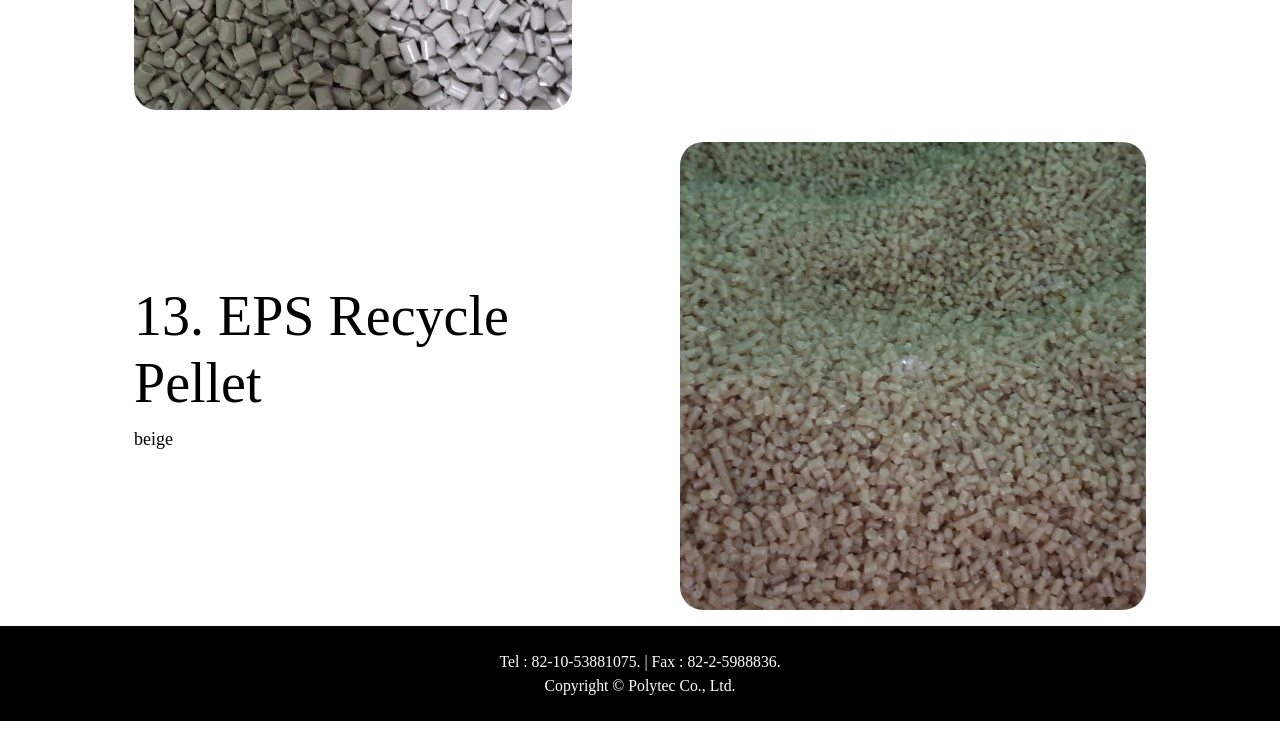
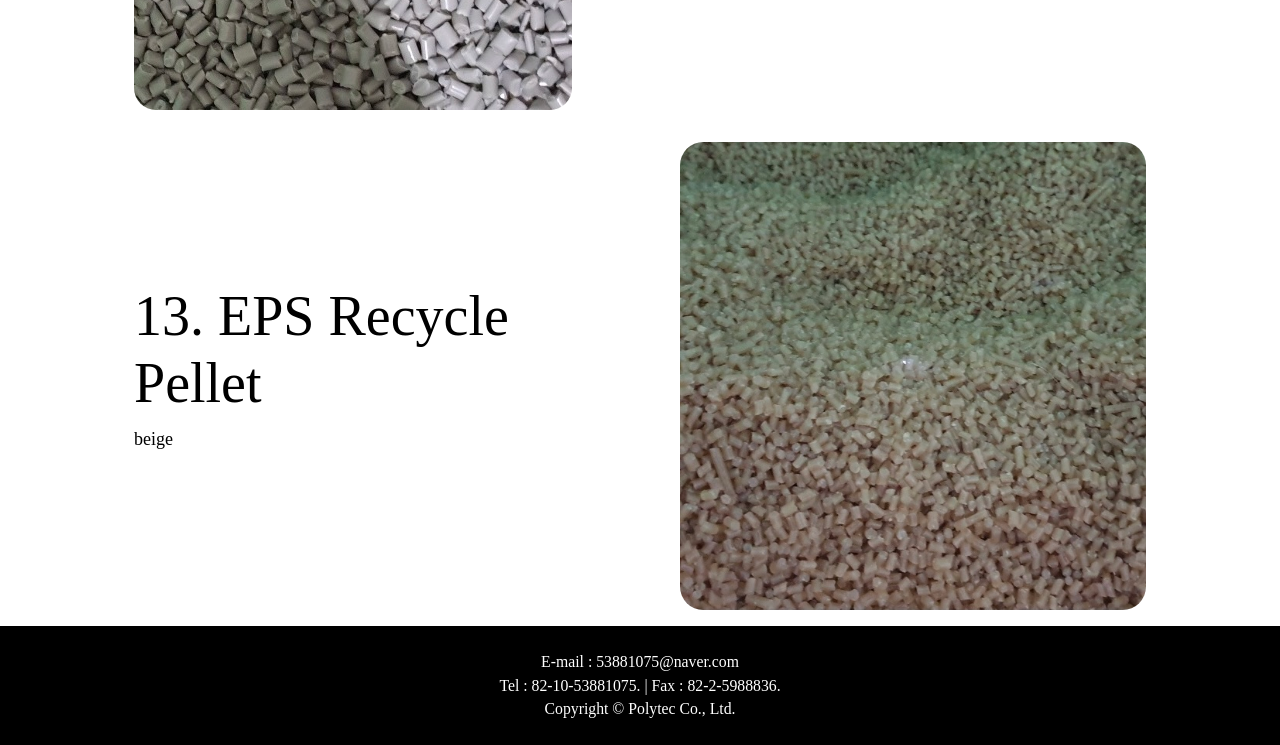
Before and after one commit to KERENKIM/Polytec, a plain HTML site: page index.html in a window 1280 px wide. Shown: the part 6373-7118 px from the top of the page. Before the commit the page ends 7094 px from the top, so only its background shows below. Drawn offline with nearby package versions, Linux system fonts and the light colour scheme.

Commit message:
Update index.html

```diff
--- a/index.html
+++ b/index.html
@@ -266,6 +266,7 @@
         <!-- Footer-->
         <footer class="py-5 bg-black">
             <div class="container px-5">
+            <p class="m-0 text-center text-white small">E-mail : 53881075@naver.com</p>
             <p class="m-0 text-center text-white small">Tel : 82-10-53881075. | Fax : 82-2-5988836.</p>
             <p class="m-0 text-center text-white small">Copyright &copy; Polytec Co., Ltd.</p></div>
         </footer>
```
